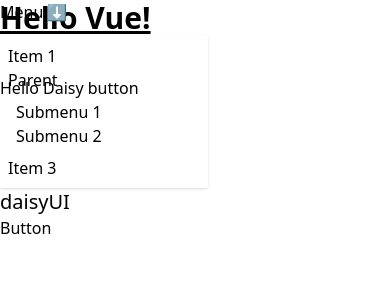
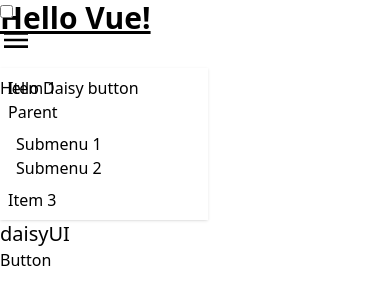
Before and after one commit to matherton/exclusive-solutions, a Vue app: page / in a window 390 px wide. Shown: the top 304 px of the page. Built offline with nearby package versions, Linux system fonts and the light colour scheme.

Commit message:
added navBar and hamburger components

```diff
--- /dev/null
+++ b/src/components/hamburger.vue
@@ -0,0 +1,38 @@
+<template lang="">
+  <label className="btn btn-circle swap swap-rotate">
+    <!-- {/* this hidden checkbox controls the state */} -->
+    <input type="checkbox" />
+
+    <!-- {/* hamburger icon */} -->
+    <svg
+      className="swap-off fill-current"
+      xmlns="http://www.w3.org/2000/svg"
+      width="32"
+      height="32"
+      viewBox="0 0 512 512"
+    >
+      <path
+        d="M64,384H448V341.33H64Zm0-106.67H448V234.67H64ZM64,128v42.67H448V128Z"
+      />
+    </svg>
+
+    <!-- {/* close icon */}
+    <svg
+      className="swap-on fill-current"
+      xmlns="http://www.w3.org/2000/svg"
+      width="32"
+      height="32"
+      viewBox="0 0 512 512"
+    >
+      <polygon
+        points="400 145.49 366.51 112 256 222.51 145.49 112 112 145.49 222.51 256 112 366.51 145.49 400 256 289.49 366.51 400 400 366.51 289.49 256 400 145.49"
+      />
+    </svg>-->
+  </label>
+</template>
+<script>
+export default {
+  name: "hamburger",
+};
+</script>
+<style lang=""></style>
--- a/src/components/navBar.vue
+++ b/src/components/navBar.vue
@@ -1,9 +1,12 @@
+<script setup>
+import hamburger from "./hamburger.vue";
+</script>
 <template lang="">
-  <div className="navbar bg-base-100 shadow-sm z-50">
+  <div className="navbar bg-base-100 shadow-sm z-50 mb-10">
     <div className="navbar-start">
       <div className="dropdown">
-        <div tabIndex="{0}" role="button" className="btn btn-ghost lg:hidden">
-          Menu ⬇️
+        <div tabIndex="{0}" role="button" className=" btn-ghost lg:hidden">
+          <hamburger />
         </div>
         <ul
           tabIndex="{0}"
```
